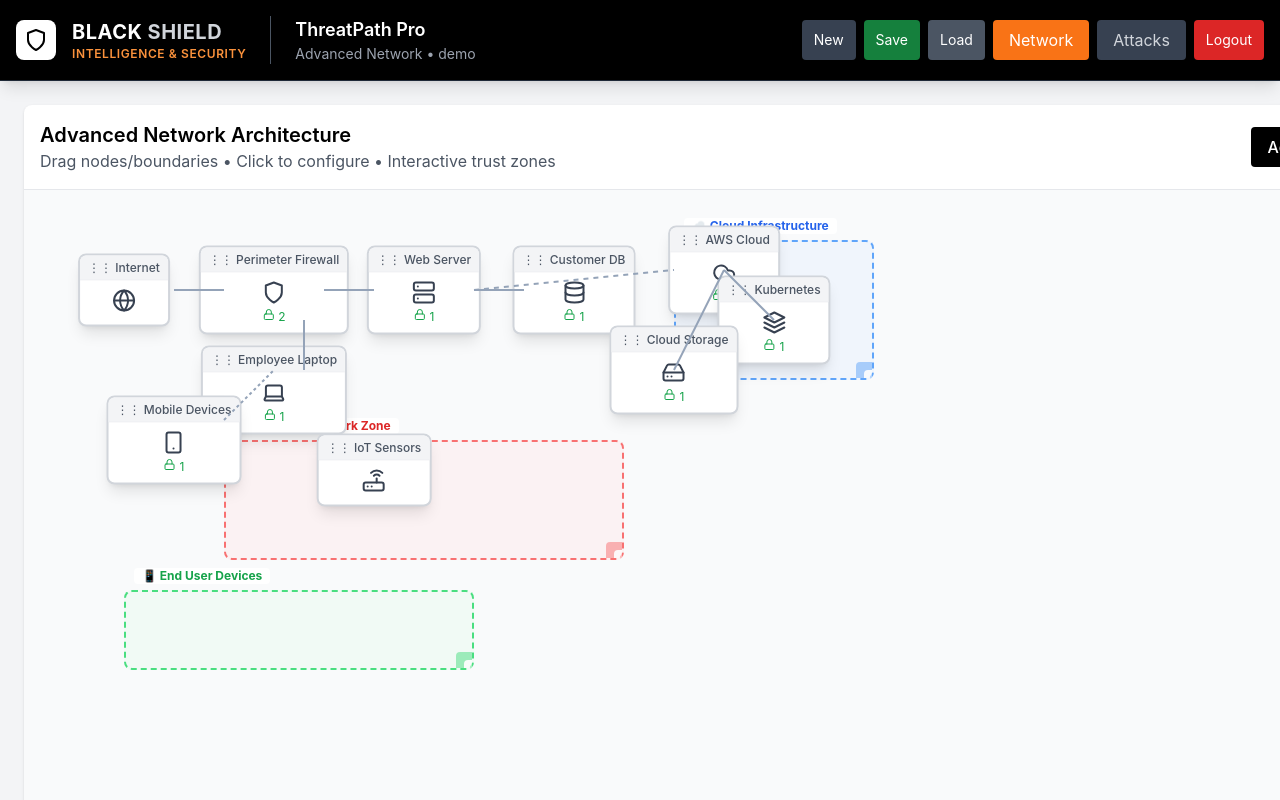
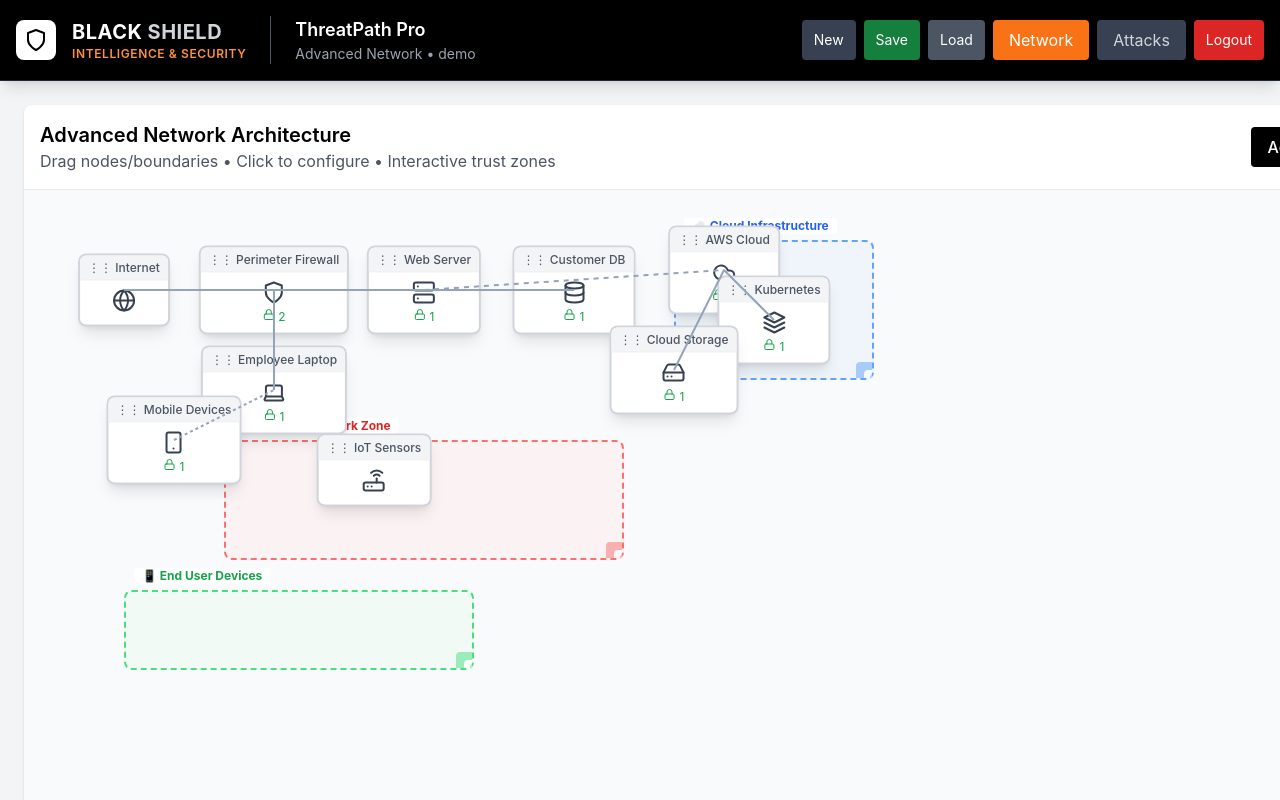
Before and after one commit to BlackShield-UK/threatpath-demo, a Next.js app: page / in a window 1280 px wide. Both pictures are taken after a click on the button "Sign In". Shown: the top 800 px of the page. Built offline with nearby package versions, Linux system fonts and the light colour scheme.

Commit message:
Update index.js

```diff
--- a/pages/index.js
+++ b/pages/index.js
@@ -39,6 +39,20 @@
   const [selectedThreatActor, setSelectedThreatActor] = useState('apt29');
   const [showNodePalette, setShowNodePalette] = useState(false);
   const [selectedBoundary, setSelectedBoundary] = useState(null);
+
+  const [connections, setConnections] = useState([
+  { id: 1, from: 1, to: 2, type: 'solid' },
+  { id: 2, from: 2, to: 3, type: 'solid' },
+  { id: 3, from: 3, to: 4, type: 'solid' },
+  { id: 4, from: 3, to: 6, type: 'dashed' },
+  { id: 5, from: 5, to: 2, type: 'solid' },
+  { id: 6, from: 6, to: 7, type: 'solid' },
+  { id: 7, from: 6, to: 10, type: 'solid' },
+  { id: 8, from: 8, to: 5, type: 'dotted' }
+  ]);
+  const [selectedConnection, setSelectedConnection] = useState(null);
+  const [isConnecting, setIsConnecting] = useState(false);
+  const [connectionStart, setConnectionStart] = useState(null);
 
   const [boundaries, setBoundaries] = useState([
     {
@@ -918,14 +932,32 @@
               ))}
 
               <svg className="absolute inset-0 w-full h-full pointer-events-none" style={{ zIndex: 5 }}>
-                <line x1="150" y1="100" x2="200" y2="100" stroke="#94a3b8" strokeWidth="2" />
-                <line x1="300" y1="100" x2="350" y2="100" stroke="#94a3b8" strokeWidth="2" />
-                <line x1="450" y1="100" x2="500" y2="100" stroke="#94a3b8" strokeWidth="2" />
-                <line x1="450" y1="100" x2="650" y2="80" stroke="#94a3b8" strokeWidth="2" strokeDasharray="5,5" />
-                <line x1="280" y1="130" x2="280" y2="180" stroke="#94a3b8" strokeWidth="2" />
-                <line x1="700" y1="80" x2="750" y2="130" stroke="#94a3b8" strokeWidth="2" />
-                <line x1="700" y1="80" x2="650" y2="180" stroke="#94a3b8" strokeWidth="2" />
-                <line x1="200" y1="230" x2="250" y2="180" stroke="#94a3b8" strokeWidth="2" strokeDasharray="3,3" />
+                {connections.map(connection => {
+                  const fromNode = nodes.find(n => n.id === connection.from);
+                  const toNode = nodes.find(n => n.id === connection.to);
+                  if (!fromNode || !toNode) return null;
+
+                  const strokeDasharray = connection.type === 'dashed' ? '5,5' :
+                                         connection.type === 'dotted' ? '3,3' : 'none';
+
+                  return (
+                    <line
+                      key={connection.id}
+                      x1={fromNode.x}
+                      y1={fromNode.y}
+                      x2={toNode.x}
+                      y2={toNode.y}
+                      stroke={selectedConnection?.id === connection.id ? "#f97316" : "#94a3b8"}
+                      strokeWidth={selectedConnection?.id === connection.id ? "3" : "2"}
+                      strokeDasharray={strokeDasharray}
+                      className="pointer-events-auto cursor-pointer"
+                      onClick={(e) => {
+                        e.stopPropagation();
+                        setSelectedConnection(connection);
+                      }}
+                    />
+                  );
+                })}
               </svg>
 
               {nodes.map(node => (
```
